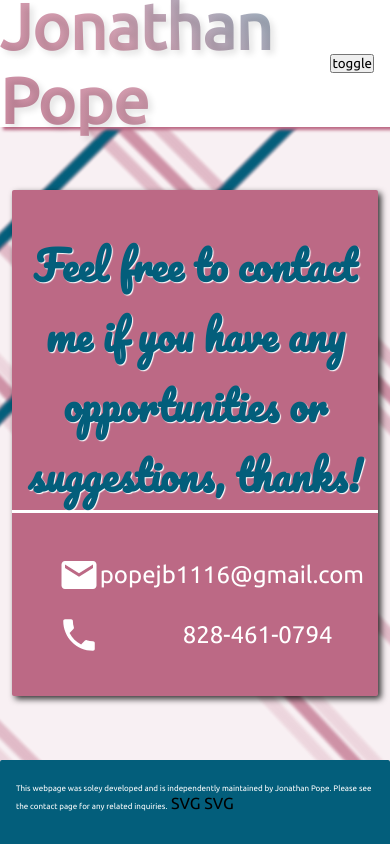
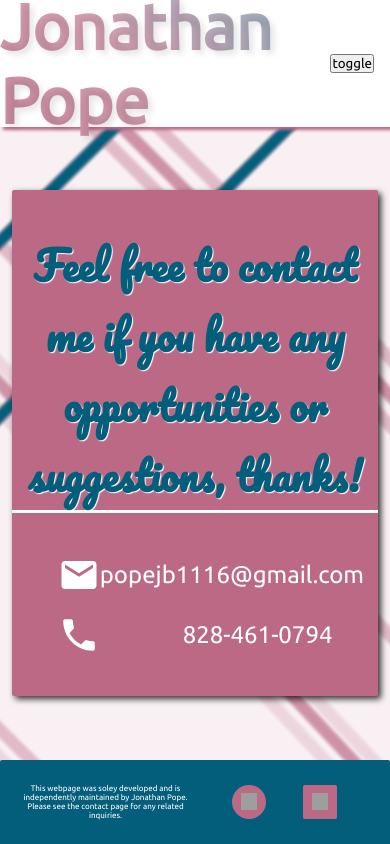
Before and after one commit to popejb1116/jbp-website-ui, a Svelte app: page /contact in a window 390 px wide. Built offline with nearby package versions, Linux system fonts and the light colour scheme; grey boxes are pictures that could not be loaded.

Commit message:
Added social media plank to Footer - Made Footer responsive

```diff
--- a/src/layout/footer/Footer.svelte
+++ b/src/layout/footer/Footer.svelte
@@ -1,6 +1,14 @@
+<script>
+   import SocialMediaPlank from './SocialMediaPlank.svelte'
+</script>
+
 <style>
    .footer {
       grid-area: foot;
+      display: flex;
+      justify-content: space-evenly;
+      align-items: center;
+
       background: var(--theme-accent);
       border-top-left-radius: 2px;
       border-top-right-radius: 2px;
@@ -8,24 +16,23 @@
       padding: 1rem;
    }
    .statement {
+      align-self: center;
       color: white;
+      width: 100%;
       font: 300 1rem 'Ubuntu';
-   }
-   .sm-icons {
-      display: none;
+      text-align: center;
    }
    @media(max-width: 768px) {
       .statement {
          font-size: 0.5rem;
       }
-      .sm-icons {display: inline;}
    }
 </style>
 
 <div class="footer">
-   <span class="statement">
+   <div class="statement">
       This webpage was soley developed and is independently maintained by Jonathan Pope.
       Please see the contact page for any related inquiries.
-   </span>
-   <span class="sm-icons">SVG SVG</span>
+   </div>
+   <SocialMediaPlank/>
 </div>
--- /dev/null
+++ b/src/layout/footer/SocialMediaPlank.svelte
@@ -0,0 +1,74 @@
+<script>
+   let githubIcon = '/images/icons/icon_github.svg'
+   let linkedinIcon = '/images/icons/icon_linkedin.svg'
+</script>
+
+<style>
+   .wrapper {
+      display: none;
+      width: 100%;
+      height: 100%;
+      margin-top: 3rem;
+   }
+   a {
+      display: flex;
+      justify-content: center;
+      align-items: center;
+      width: 7vh;
+      height: 7vh;
+      background-color: var(--theme-primary);
+      transition: background-color 0.5s, box-shadow 0.5s;
+   }
+   a.circle {
+      border-radius: 50%;
+   }
+   a.square {
+      border-radius: 5%;
+   }
+   a:hover {
+      background-color: var(--theme-accent);
+      box-shadow: 2px 2px 6px rgba(0, 0, 0, 0.4);
+   }
+   a:focus {
+      outline: none;
+      box-shadow: 3px 3px 6px rgba(0, 0, 0, 0.4);
+   }
+   img {
+      width: 5vh;
+      height: 5vh;
+   }
+
+   @media(max-width: 768px) {
+      .wrapper {
+         display: flex;
+         justify-content: space-evenly;
+         align-items: center;
+         margin: 0;
+      }
+      a {
+         width: 4vh;
+         height: 4vh;
+      }
+      a:hover {
+         background-color: var(--theme-primary);
+         box-shadow: none;
+      }
+      a:focus {
+         outline: none;
+         box-shadow: none;
+      }
+      img {
+         width: 2vh;
+         height: 2vh;
+      }
+   }
+</style>
+
+<div class="wrapper">
+   <a class="circle" href="https://github.com/">
+      <img src={githubIcon} alt="github-icon">
+   </a>
+   <a class="square" href="https://linkedin.com/">
+      <img src={linkedinIcon} alt="linkedin-icon">
+   </a>
+</div>
```
